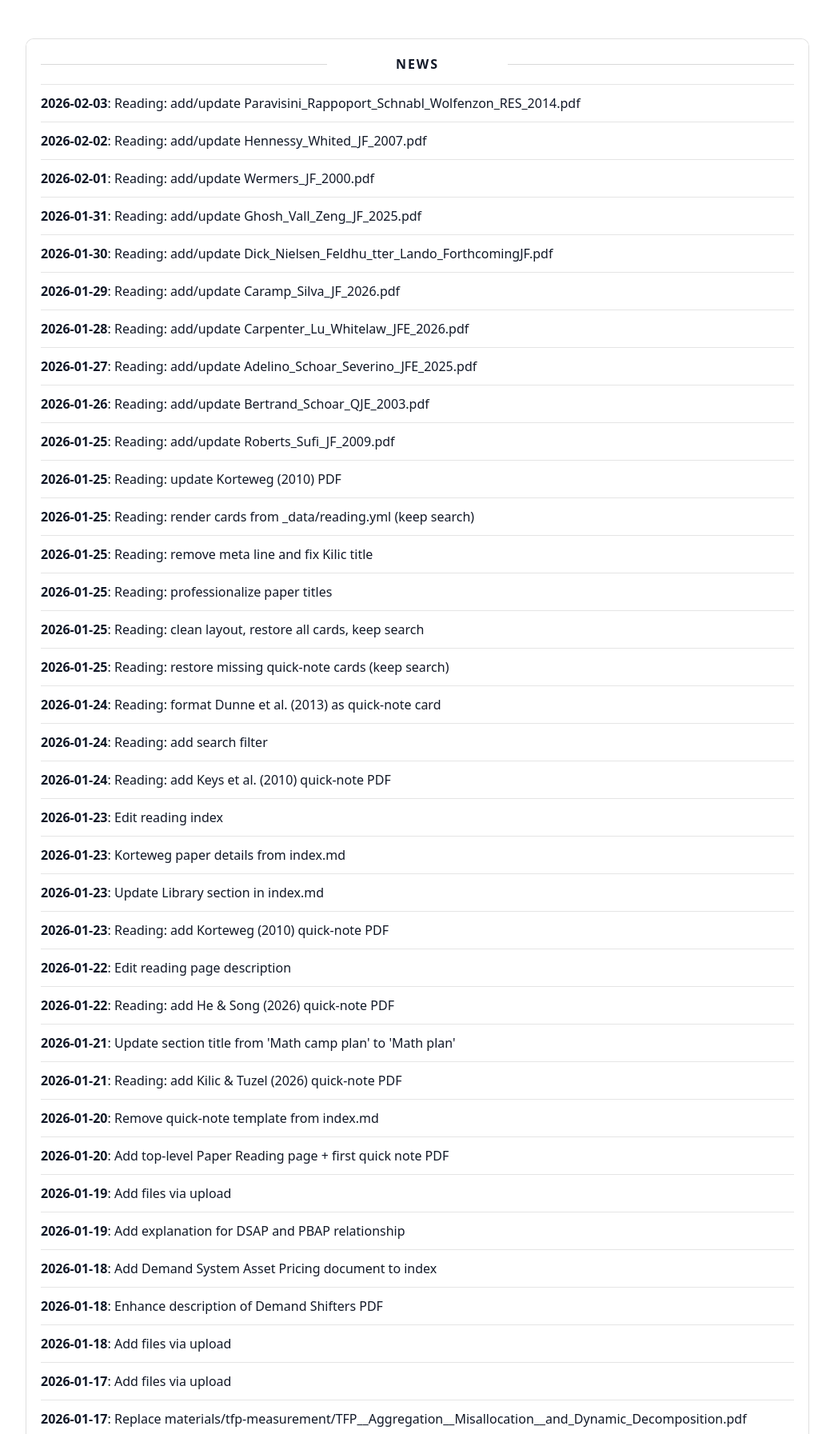
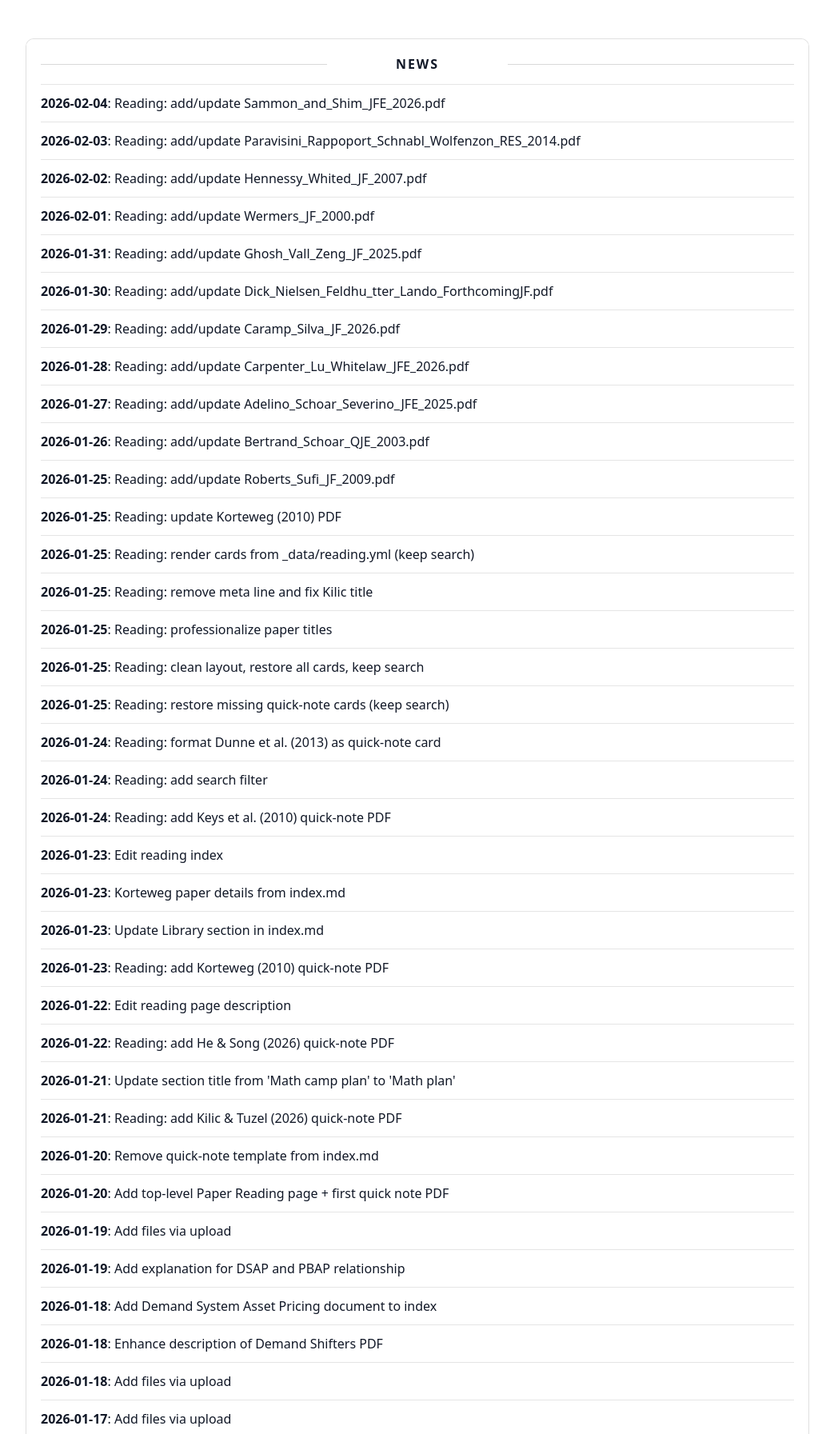
Before and after one commit to yaxinzn/study-archive, a Jekyll site: the page built from updates/index.md, in a window 1280 px wide, cut to the strip 476-2269 px from the top of the page. Shown: the whole strip at 80% size, without its empty margins (118-1161 px from the left). Built offline with Jekyll 4.4.1, drawn with Linux system fonts in a browser that asks for light colours; some of the changed text lies outside the part shown.

Commit message:
chore: update NEWS feed

```diff
--- a/_data/news.yml
+++ b/_data/news.yml
@@ -1,4 +1,7 @@
 # Auto-generated update history (sorted newest -> oldest). Do not edit manually.
+- ts: "1770160347"
+  date: "2026-02-04"
+  title: "Reading: add/update Sammon_and_Shim_JFE_2026.pdf"
 - ts: "1770116884"
   date: "2026-02-03"
   title: "Reading: add/update Paravisini_Rappoport_Schnabl_Wolfenzon_RES_2014.pdf"
```
